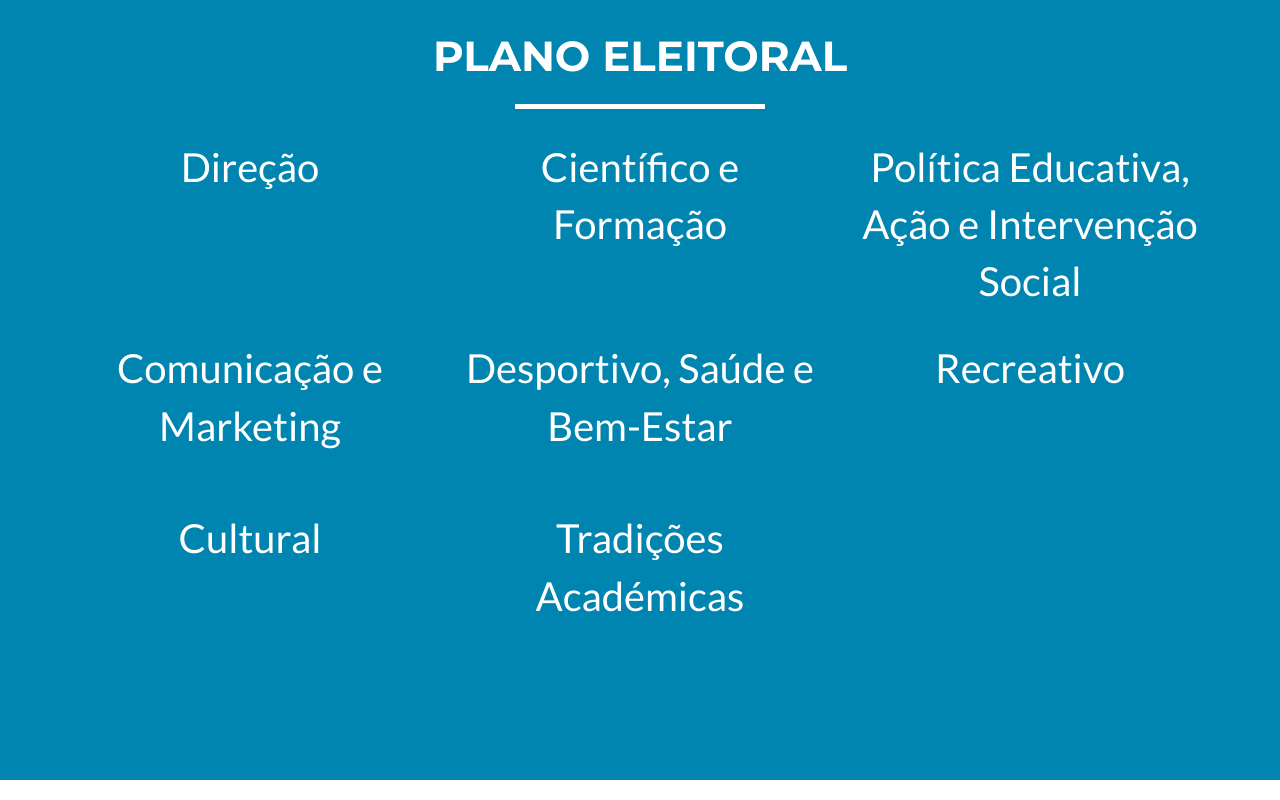
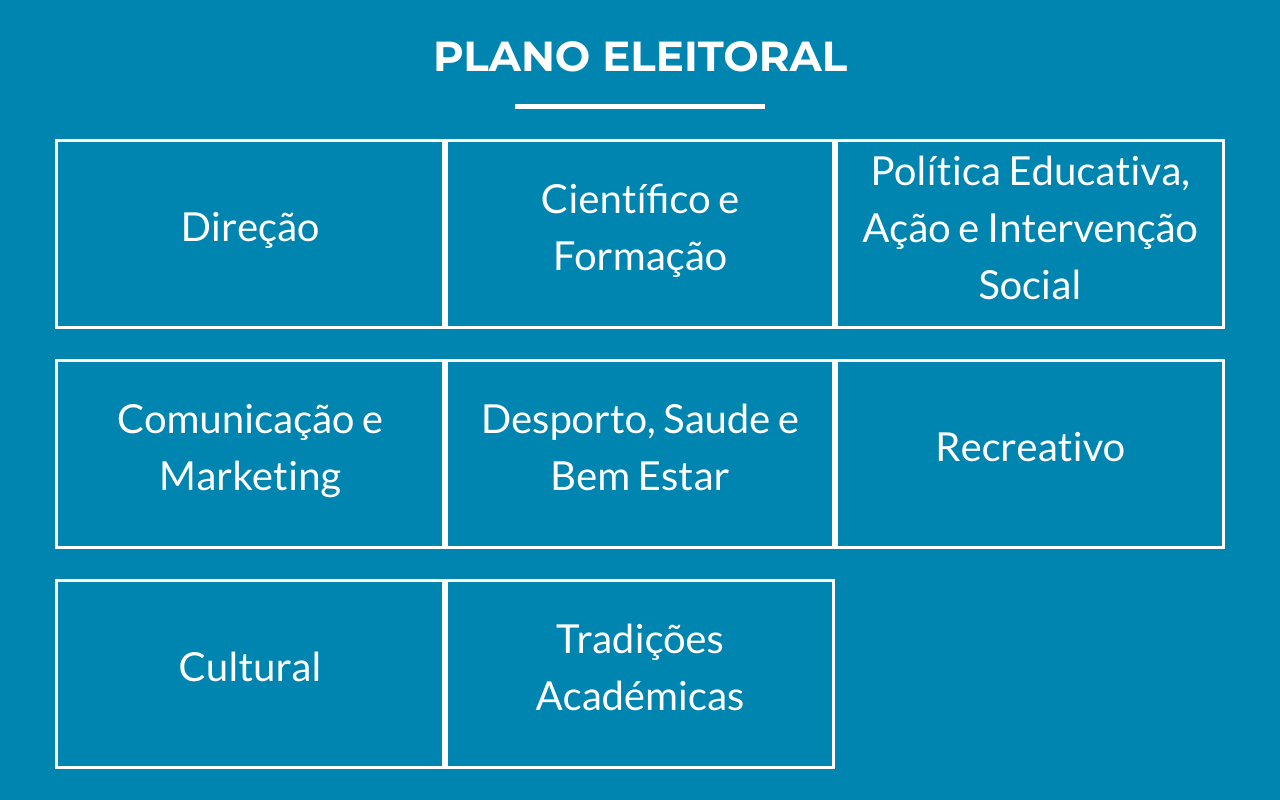
Before and after one commit to ByteOliveira/listad, a website: page index.html in a window 1280 px wide. Shown: the part 2400-3200 px from the top of the page. Drawn offline with nearby package versions, Linux system fonts and the light colour scheme.

Commit message:
first v1

```diff
--- a/index.html
+++ b/index.html
@@ -216,7 +216,7 @@
             </div>
 
             <div class="row" style="min-height: 170px">
-                <div class="col-sm-4 portfolio-item" style="height: 100%">
+                <div class="col-sm-4 portfolio-item" style="min-height: 190px;border: solid;border-width: medium" >
 
                     <a href="#portfolioModal10" class="portfolio-link" data-toggle="modal" style="height: 100%">
                         <div class="caption" style="height: 100%">
@@ -224,13 +224,13 @@
                                 <i class="fa fa-search-plus fa-3x" style="height: 100%"></i>
                             </div>
                         </div>
-                        <div class="text-center" style=" text-align: center;font-size: 40px; color: white;">
-                            <span>Direção</span>
+                        <div class="text-center" style="text-align: center;font-size: 40px; color: white;min-height: 170px;display: table;vertical-align: middle;margin: 0 auto" >
+                            <span class="text-center" style="display: table-cell;vertical-align: middle;text-align: center">Direção</span>
                         </div>
 
                     </a>
                 </div>
-                <div class="col-sm-4 portfolio-item">
+                <div class="col-sm-4 portfolio-item" style="min-height: 190px;border: solid;border-width: medium">
 
                     <a href="#portfolioModal11" class="portfolio-link" data-toggle="modal">
                         <div class="caption">
@@ -238,12 +238,12 @@
                                 <i class="fa fa-search-plus fa-3x"></i>
                             </div>
                         </div>
-                        <div class="text-center" style="text-align: center;font-size: 40px; color: white;" >
-                            Científico e Formação
+                        <div class="text-center" style="text-align: center;font-size: 40px; color: white;min-height: 170px;display: table;vertical-align: middle;margin: 0 auto" >
+                            <span class="text-center" style="display: table-cell;vertical-align: middle;text-align: center">Científico e Formação</span>
                         </div>
                     </a>
                 </div>
-                <div class="col-sm-4 portfolio-item">
+                <div class="col-sm-4 portfolio-item"style="min-height: 190px;border: solid;border-width: medium">
 
                     <a href="#portfolioModal12" class="portfolio-link" data-toggle="modal">
                         <div class="caption">
@@ -251,14 +251,15 @@
                                 <i class="fa fa-search-plus fa-3x"></i>
                             </div>
                         </div>
-                        <div class="text-center" style="text-align: center;font-size: 40px; color: white;" >
-                            Política Educativa, Ação e Intervenção Social
+
+                        <div class="text-center" style="text-align: center;font-size: 40px; color: white;min-height: 170px;display: table;vertical-align: middle;margin: 0 auto" >
+                            <span class="text-center" style="display: table-cell;vertical-align: middle;text-align: center">Política Educativa, Ação e Intervenção Social</span>
                         </div>
                     </a>
                 </div>
             </div>
             <div class="row" style="min-height: 170px;">
-                <div class="col-sm-4 portfolio-item">
+                <div class="col-sm-4 portfolio-item" style="min-height: 190px;border: solid;border-width: medium">
 
                     <a href="#portfolioModal13" class="portfolio-link" data-toggle="modal">
                         <div class="caption">
@@ -266,12 +267,12 @@
                                 <i class="fa fa-search-plus fa-3x"></i>
                             </div>
                         </div>
-                        <div class="text-center" style="text-align: center;font-size: 40px; color: white;" >
-                            Comunicação e Marketing
+                        <div class="text-center" style="text-align: center;font-size: 40px; color: white;min-height: 170px;display: table;vertical-align: middle;margin: 0 auto" >
+                            <span class="text-center" style="display: table-cell;vertical-align: middle;text-align: center">Comunicação e Marketing</span>
                         </div>
                     </a>
                 </div>
-                <div class="col-sm-4 portfolio-item">
+                <div class="col-sm-4 portfolio-item"style="min-height: 190px;border: solid;border-width: medium">
 
                     <a href="#portfolioModal14" class="portfolio-link" data-toggle="modal">
                         <div class="caption">
@@ -279,12 +280,12 @@
                                 <i class="fa fa-search-plus fa-3x"></i>
                             </div>
                         </div>
-                        <div class="text-center" style="text-align: center;font-size: 40px; color: white;" >
-                            Desportivo, Saúde e Bem-Estar
+                        <div class="text-center" style="text-align: center;font-size: 40px; color: white;min-height: 170px;display: table;vertical-align: middle;margin: 0 auto" >
+                            <span class="text-center" style="display: table-cell;vertical-align: middle;text-align: center">Desporto, Saude e Bem Estar</span>
                         </div>
                     </a>
                 </div>
-                <div class="col-sm-4 portfolio-item">
+                <div class="col-sm-4 portfolio-item" style="height: 190px;border: solid;border-width: medium">
 
                     <a href="#portfolioModal15" class="portfolio-link" data-toggle="modal">
                         <div class="caption">
@@ -292,34 +293,34 @@
                                 <i class="fa fa-search-plus fa-3x"></i>
                             </div>
                         </div>
-                        <div class="text-center" style="text-align: center;font-size: 40px; color: white;" >
-                            Recreativo
+                        <div class="text-center" style="text-align: center;font-size: 40px; color: white;min-height: 170px;display: table;vertical-align: middle;margin: 0 auto" >
+                            <span class="text-center" style="display: table-cell;vertical-align: middle;text-align: center">Recreativo</span>
                         </div>
                     </a>
                 </div>
             </div>
-            <div class="row" style="min-height: 170px">
-                <div class="col-sm-4 portfolio-item">
+            <div class="row" style="min-height: 170px;vertical-align: middle" >
+                <div class="col-sm-4 portfolio-item" style="height: 190px;border: solid;border-width: medium;vertical-align: middle">
                     <a href="#portfolioModal16" class="portfolio-link" data-toggle="modal">
                         <div class="caption">
                             <div class="caption-content">
                                 <i class="fa fa-search-plus fa-3x"></i>
                             </div>
                         </div>
-                        <div class="text-center" style="text-align: center;font-size: 40px; color: white;" >
-                            Cultural
+                        <div class="text-center" style="text-align: center;font-size: 40px; color: white;min-height: 170px;display: table;vertical-align: middle;margin: 0 auto" >
+                            <span class="text-center" style="display: table-cell;vertical-align: middle;text-align: center">Cultural</span>
                         </div>
                     </a>
                 </div>
-                <div class="col-sm-4 portfolio-item">
+                <div class="col-sm-4 portfolio-item" style="height: 190px;border: solid;border-width: medium">
                     <a href="#portfolioModal17" class="portfolio-link" data-toggle="modal">
                         <div class="caption">
                             <div class="caption-content">
                                 <i class="fa fa-search-plus fa-3x"></i>
                             </div>
                         </div>
-                        <div class="text-center" style="text-align: center;font-size: 40px; color: white;" >
-                            Tradições Académicas
+                        <div class="text-center" style="text-align: center;font-size: 40px; color: white;min-height: 170px;display: table;vertical-align: middle;margin: 0 auto" >
+                            <span class="text-center" style="display: table-cell;vertical-align: middle;text-align: center">Tradições Académicas</span>
                         </div>
                     </a>
                 </div>
@@ -851,7 +852,7 @@
                 <div class="row">
                     <div class="col-lg-8 col-lg-offset-2">
                         <div class="modal-body">
-                            <h2>Recriativo</h2>
+                            <h2>Recreativo</h2>
                             <hr class="star-primary">
                             <p style="text-align: justify">Terá como função a realização de eventos, com vista a promover a interação entre
                                 estudantes desta faculdade, bem como outras da Universidade do Porto. Destacam-se
@@ -1070,10 +1071,10 @@
                                 -Supervisão de todos os departamentos;<br>
                                 -Gestão financeira;<br>
                                 -Representação Interna e Externa;<br>
-                                -Coordenação geral da “Receção aos Novos Estudantes 2016”;<br>
-                                -Cerimónia de Finalistas 2016;<br>
-                                -Baile de Finalistas 2016;<br>
-                                -Manutenção da Barraca da AEFCUP na Queima das Fitas 2016;<br>
+                                -Coordenação geral da “Receção aos Novos Estudantes 2017”;<br>
+                                -Cerimónia de Finalistas 2017;<br>
+                                -Baile de Finalistas 2017;<br>
+                                -Manutenção da Barraca da AEFCUP na Queima das Fitas 2017;<br>
                                 -Estabelecimento de parcerias;<br>
                                 -Apoio ao Estudante;<br>
                                 -Cooperação com os Núcleos, Grupos e Projetos Académicos da FCUP;<br>
@@ -1259,7 +1260,7 @@
                             <h2>Recreativo</h2>
                             <hr class="star-primary">
                             <p style="text-align: left">
-                                -Criação de uma festa em parceria com outras associações de estudantes;<br>
+                                -Criação de varias festa em parceria com outras associações de estudantes;<br>
                                 -Organização dos vários eventos recreativos da nossa faculdade,
                                 nomeadamente a VIII Festa do Cajú, XXVIII Sarau Cultural de Ciências e VII
                                 Rainhas da Noite;<br>
```
